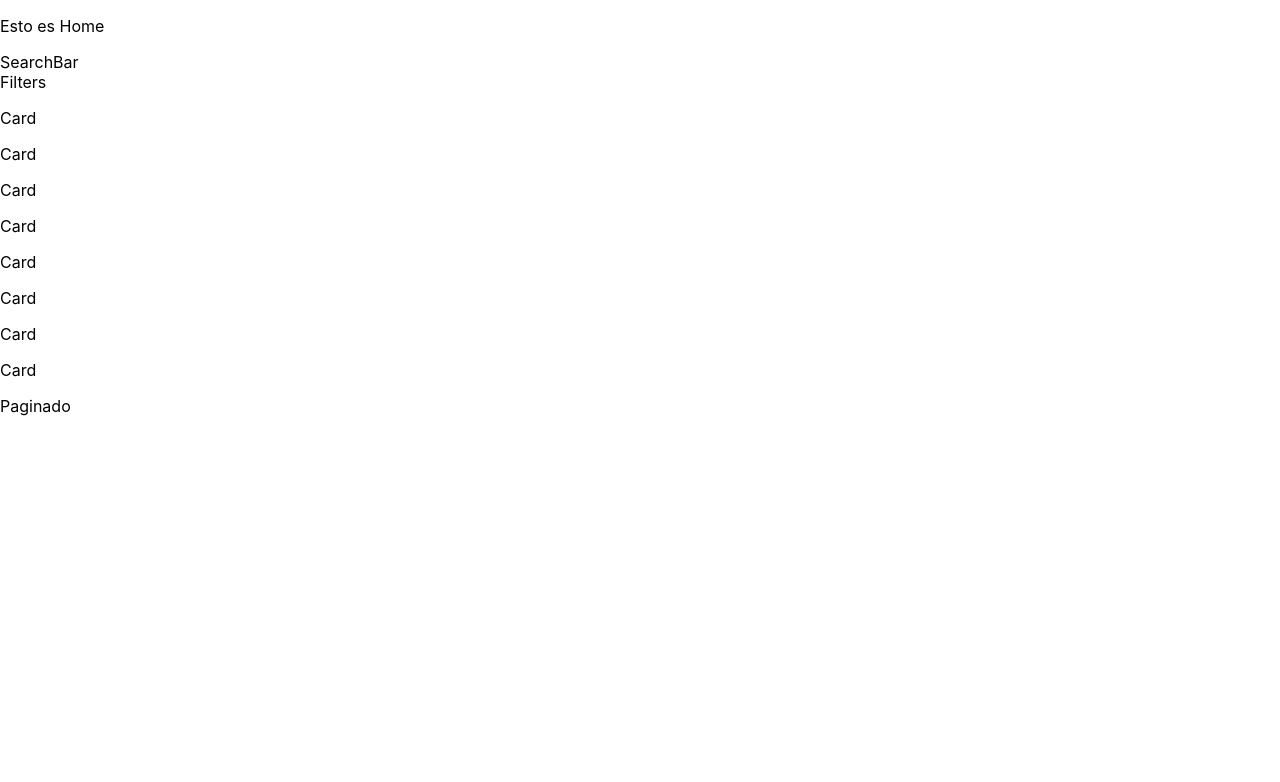
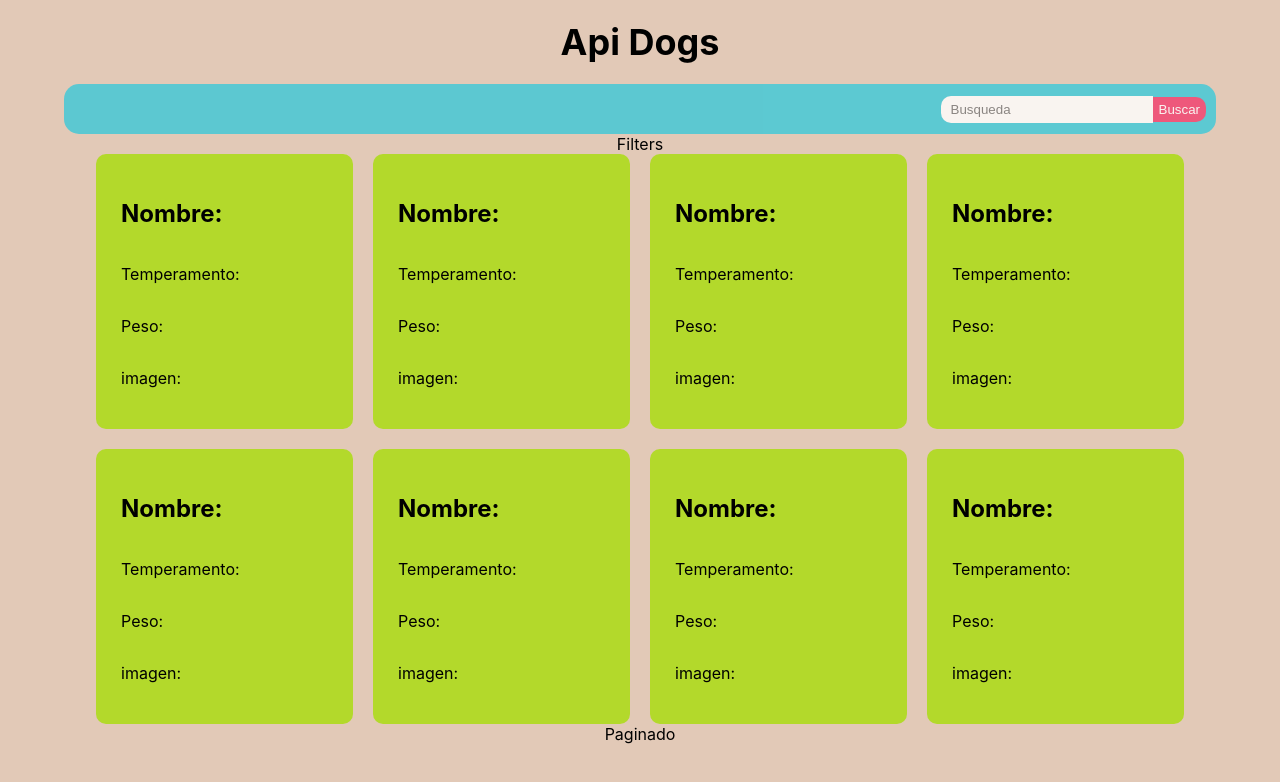
Before and after one commit to 0rph3n/Pi-Dogs, a React (Vite) app in the folder client/: page /home in a window 1280 px wide. Shown: the top 782 px of the page. Built offline with nearby package versions, Linux system fonts and the light colour scheme.

Commit message:
Se generaron las tarjetas correspondientes, el navbar, searchbar y se aplicaron estilos correspondientes.

```diff
--- a/client/src/App.jsx
+++ b/client/src/App.jsx
@@ -1,4 +1,3 @@
-import "./App.css";
 import React from "react";
 import { Routes, Route } from "react-router-dom";
 import Landing from "./views/Landing/Landing.component";
@@ -6,6 +5,7 @@ import Home from "./views/Home/Home.component";
 import Detail from "./views/Detail/Detail.component";
 import Create from "./views/Create/Create.component";
 
+//? Se generan las rutas para cada pagina, estas son con exact path para que solo se pueda ingresar si la ruta es correcta
 function App() {
   return (
     <div>
--- a/client/src/components/Card/Card.component.jsx
+++ b/client/src/components/Card/Card.component.jsx
@@ -3,8 +3,11 @@ import "./Card.styles.css";
 
 function Card() {
   return (
-    <div>
-      <p>Card</p>
+    <div className="tarjeta">
+      <h2>Nombre:</h2>
+      <p>Temperamento:</p>
+      <p>Peso:</p>
+      <p>imagen:</p>
     </div>
   );
 }
--- a/client/src/components/Card/Card.styles.css
+++ b/client/src/components/Card/Card.styles.css
@@ -0,0 +1,15 @@
+.tarjeta{
+  display: flex;
+  flex-direction: column;
+  /* width: fit-content; */
+  background-color: #B3D92B;
+  padding: 25px;
+  border-radius: 10px;
+  -moz-osx-font-smoothing: grayscale;
+  backface-visibility: hidden;
+  transform: translateZ(0);
+  transition: transform 0.25s ease-out;
+}
+.tarjeta:hover{
+  transform: scale(1.05);
+}
--- a/client/src/components/Cards/Cards.component.jsx
+++ b/client/src/components/Cards/Cards.component.jsx
@@ -4,7 +4,7 @@ import "./Cards.styles.css";
 
 function Cards() {
   return (
-    <div>
+    <div className="tarjetas">
       <Card />
       <Card />
       <Card />
--- a/client/src/components/Cards/Cards.styles.css
+++ b/client/src/components/Cards/Cards.styles.css
@@ -0,0 +1,7 @@
+.tarjetas{
+  width: 85vw;
+  margin: 0 auto;
+  display: grid;
+  grid-template-columns: 1fr 1fr 1fr 1fr;
+  grid-gap: 20px;
+}
--- a/client/src/components/Navbar/Navbar.component.jsx
+++ b/client/src/components/Navbar/Navbar.component.jsx
@@ -4,9 +4,9 @@ import "./Navbar.styles.css";
 
 function Navbar() {
   return (
-    <div>
+    <nav className="navbar">
       <SearchBar />
-    </div>
+    </nav>
   );
 }
 
--- a/client/src/components/Navbar/Navbar.styles.css
+++ b/client/src/components/Navbar/Navbar.styles.css
@@ -0,0 +1,11 @@
+.navbar{
+  display: flex;
+  flex-direction: column;
+  justify-content: center;
+  background-color: #3BC9D9;
+  opacity: 80%;
+  height: 50px;
+  border-radius: 15px;
+  width: 90vw;
+  margin: 0 auto;
+}
--- a/client/src/components/SearchBar/SearchBar.component.jsx
+++ b/client/src/components/SearchBar/SearchBar.component.jsx
@@ -2,7 +2,14 @@ import React from "react";
 import "./SearchBar.styles.css";
 
 function SearchBar() {
-  return <div>SearchBar</div>;
+  return (
+    <div className="container">
+      <form action="">
+        <input placeholder="Busqueda" type="text" className="search" />
+        <button className="butonSearch">Buscar</button>
+      </form>
+    </div>
+  );
 }
 
 export default SearchBar;
--- a/client/src/components/SearchBar/SearchBar.styles.css
+++ b/client/src/components/SearchBar/SearchBar.styles.css
@@ -0,0 +1,20 @@
+.container{
+  display: flex;
+  justify-content: flex-end;
+}
+.search{
+  border: 0;
+  border-radius: 10px 0 0 10px;
+  height: 25px;
+  width: 200px;
+  padding-left: 10px;
+  outline: 0;
+}
+.butonSearch {
+  color: white;
+  height: 25px;
+  border: 0;
+  border-radius: 0 10px 10px 0;
+  background-color:#F23D6D;
+  margin-right: 10px;
+}
--- a/client/src/main.jsx
+++ b/client/src/main.jsx
@@ -1,6 +1,5 @@
 import React from "react";
 import ReactDOM from "react-dom/client";
-import "./index.css";
 import App from "./App.jsx";
 import { BrowserRouter } from "react-router-dom";
 
--- a/client/src/views/Home/Home.component.jsx
+++ b/client/src/views/Home/Home.component.jsx
@@ -7,8 +7,8 @@ import "./Home.styles.css";
 
 function Home() {
   return (
-    <div>
-      <p>Esto es Home</p>
+    <div className="home">
+      <h1 className="titulo">Api Dogs</h1>
       <Navbar />
       <Filters />
       <Cards />
--- a/client/src/views/Home/Home.styles.css
+++ b/client/src/views/Home/Home.styles.css
@@ -0,0 +1,24 @@
+body {
+  margin: 0;
+  font-family: -apple-system, BlinkMacSystemFont, 'Segoe UI', 'Roboto', 'Oxygen',
+    'Ubuntu', 'Cantarell', 'Fira Sans', 'Droid Sans', 'Helvetica Neue',
+    sans-serif;
+  -webkit-font-smoothing: antialiased;
+  -moz-osx-font-smoothing: grayscale;
+  background-color:rgb(226, 201, 183);
+}
+
+code {
+  font-family: source-code-pro, Menlo, Monaco, Consolas, 'Courier New',
+    monospace;
+}
+.home{
+  display: flex;
+  flex-direction: column;
+  align-items: center;
+}
+.titulo {
+  margin-top: 20px;
+  margin-bottom: 20px;
+  font-size: 36px;
+}
```
